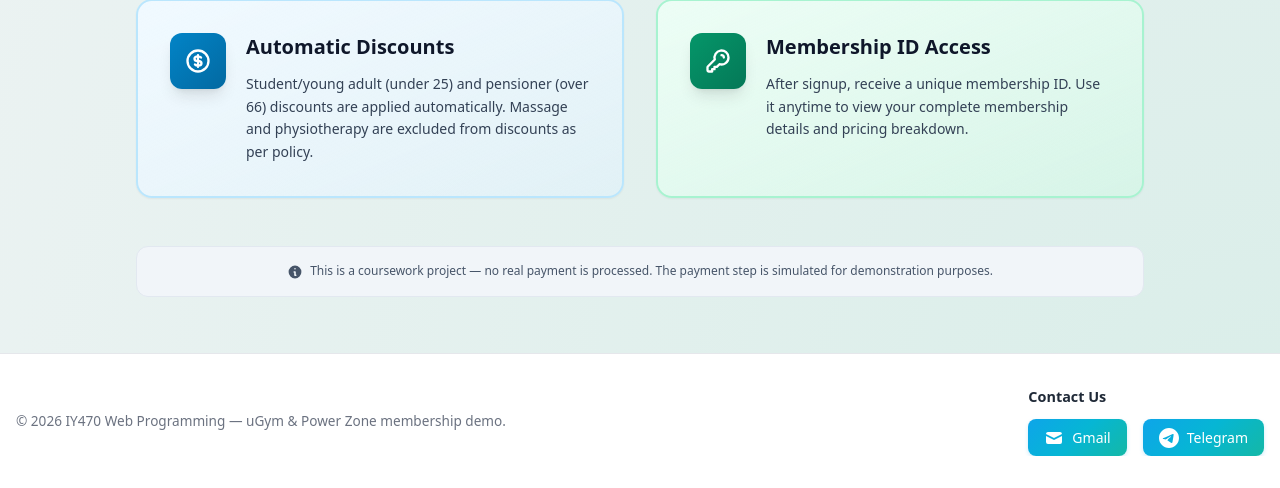
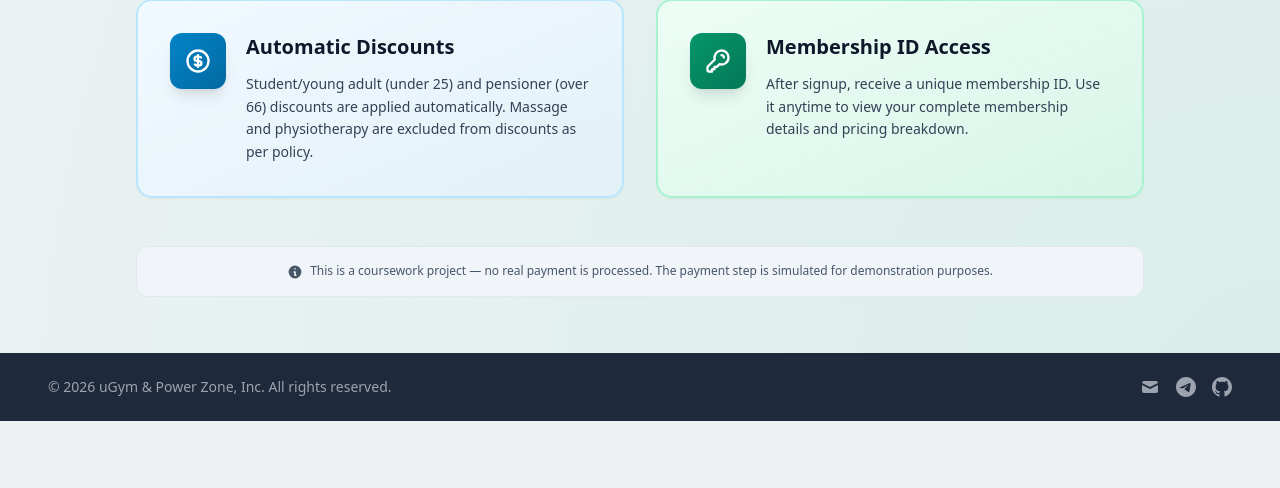
Before and after one commit to bluemadisonblue/gym-membership-advisor-gp, a Flask app: page / in a window 1280 px wide. Shown: the part 3259-3747 px from the top of the page. After the commit the page ends 3680 px from the top, so only its background shows below. Run offline with Flask 3, Linux system fonts and the light colour scheme; some libraries are stand-ins or nearby versions.

Commit message:
Update footer design and GitHub link

```diff
--- a/templates/base.html
+++ b/templates/base.html
@@ -234,30 +234,34 @@
     </div>
 </main>
 
-<footer class="site-footer">
-    <div class="container">
-        <div class="footer-content">
-            <div class="footer-info">
-                <p class="footer-copyright">&copy; {{ 2026 }} IY470 Web Programming — uGym &amp; Power Zone membership demo.</p>
-            </div>
-            <div class="footer-contact">
-                <p class="footer-contact-title">Contact Us</p>
-                <div class="footer-links">
-                    <a href="mailto:tyuiqak@gmail.com" class="footer-link" aria-label="Email us">
-                        <svg class="footer-icon" fill="currentColor" viewBox="0 0 20 20">
+<footer class="bg-slate-800 px-6 sm:px-8 lg:px-12 py-6">
+    <div class="max-w-7xl mx-auto flex flex-col sm:flex-row items-center justify-between gap-4">
+        <!-- Copyright -->
+        <p class="text-gray-400 text-sm">&copy; {{ 2026 }} uGym &amp; Power Zone, Inc. All rights reserved.</p>
+
+        <!-- Contact Links -->
+        <div class="flex items-center gap-4">
+            <!-- Email -->
+            <a href="mailto:tyuiqak@gmail.com" class="text-gray-400 hover:text-gray-300 transition-colors" aria-label="Email us">
+                <svg class="w-5 h-5" fill="currentColor" viewBox="0 0 20 20">
                     <path d="M2.003 5.884L10 9.882l7.997-3.998A2 2 0 0016 4H4a2 2 0 00-1.997 1.884z"/>
                     <path d="M18 8.118l-8 4-8-4V14a2 2 0 002 2h12a2 2 0 002-2V8.118z"/>
                 </svg>
-                        <span>Gmail</span>
             </a>
-                    <a href="https://t.me/tyuiqak" target="_blank" rel="noopener noreferrer" class="footer-link" aria-label="Contact us on Telegram">
-                        <svg class="footer-icon" fill="currentColor" viewBox="0 0 24 24">
+
+            <!-- Telegram -->
+            <a href="https://t.me/tyuiqak" target="_blank" rel="noopener noreferrer" class="text-gray-400 hover:text-gray-300 transition-colors" aria-label="Contact us on Telegram">
+                <svg class="w-5 h-5" fill="currentColor" viewBox="0 0 24 24">
                     <path d="M12 0C5.373 0 0 5.373 0 12s5.373 12 12 12 12-5.373 12-12S18.627 0 12 0zm5.562 8.161c-.18 1.897-.962 6.502-1.359 8.627-.168.9-.5 1.201-.82 1.23-.697.064-1.226-.461-1.901-.903-1.056-.692-1.653-1.123-2.678-1.799-1.185-.781-.417-1.21.258-1.91.177-.184 3.247-2.977 3.307-3.23.007-.032.015-.15-.056-.212s-.174-.041-.249-.024c-.106.024-1.793 1.139-5.062 3.345-.479.329-.913.489-1.302.481-.428-.009-1.252-.242-1.865-.442-.752-.244-1.349-.374-1.297-.789.027-.216.324-.437.892-.663 3.498-1.524 5.831-2.529 6.998-3.014 3.332-1.386 4.025-1.627 4.476-1.635.099-.002.321.023.465.141.121.099.155.232.171.325.016.093.036.305.02.471z"/>
                 </svg>
-                        <span>Telegram</span>
             </a>
-                </div>
-            </div>
+
+            <!-- GitHub -->
+            <a href="https://github.com" target="_blank" rel="noopener noreferrer" class="text-gray-400 hover:text-gray-300 transition-colors" aria-label="GitHub">
+                <svg class="w-5 h-5" fill="currentColor" viewBox="0 0 24 24">
+                    <path d="M12 0c-6.626 0-12 5.373-12 12 0 5.302 3.438 9.8 8.207 11.387.599.111.793-.261.793-.577v-2.234c-3.338.726-4.033-1.416-4.033-1.416-.546-1.387-1.333-1.756-1.333-1.756-1.089-.745.083-.729.083-.729 1.205.084 1.839 1.237 1.839 1.237 1.07 1.834 2.807 1.304 3.492.997.107-.775.418-1.305.762-1.604-2.665-.305-5.467-1.334-5.467-5.931 0-1.311.469-2.381 1.236-3.221-.124-.303-.535-1.524.117-3.176 0 0 1.008-.322 3.301 1.23.957-.266 1.983-.399 3.003-.404 1.02.005 2.047.138 3.006.404 2.291-1.552 3.297-1.23 3.297-1.23.653 1.653.242 2.874.118 3.176.77.84 1.235 1.911 1.235 3.221 0 4.609-2.807 5.624-5.479 5.921.43.372.823 1.102.823 2.222v3.293c0 .319.192.694.801.576 4.765-1.589 8.199-6.086 8.199-11.386 0-6.627-5.373-12-12-12z"/>
+                </svg>
+            </a>
         </div>
     </div>
 </footer>
```
Lines whose indentation alone changed are shown as unchanged.
